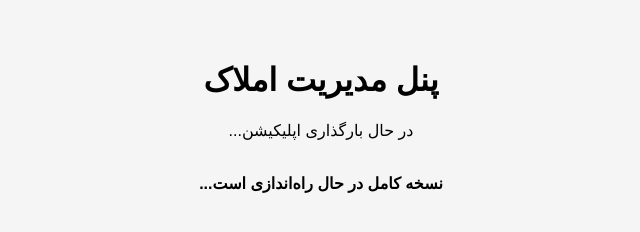
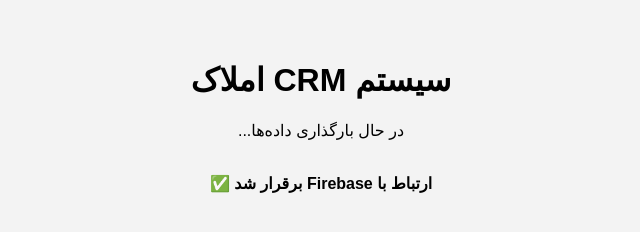
Before and after one commit to dariush12345/realestate-crm, a plain HTML site: page index.html in a window 1280 px wide. Shown: the whole page, without its empty margins (319-959 px from the left). Drawn offline with Linux system fonts and the light colour scheme.

Commit message:
Add files via upload

```diff
--- a/index.html
+++ b/index.html
@@ -2,15 +2,15 @@
 <!DOCTYPE html>
 <html lang="fa" dir="rtl">
   <head>
-  <meta charset="UTF-8">
-  <meta name="viewport" content="width=device-width, initial-scale=1.0">
-  <title>CRM املاک</title>
-  <link rel="stylesheet" href="style.css">
+    <meta charset="UTF-8" />
+    <meta name="viewport" content="width=device-width, initial-scale=1.0"/>
+    <title>سیستم CRM املاک</title>
+    <link rel="stylesheet" href="style.css" />
   </head>
   <body>
-  <div id="app">
-    <h1>پنل مدیریت املاک</h1>
-    <p>در حال بارگذاری اپلیکیشن...</p>
+    <div id="root">
+      <h1>سیستم CRM املاک</h1>
+      <p>در حال بارگذاری داده‌ها...</p>
     </div>
     <script src="main.js"></script>
   </body>
--- a/main.js
+++ b/main.js
@@ -1,2 +1,2 @@
 
-document.getElementById("app").innerHTML += "<br><strong>نسخه کامل در حال راه‌اندازی است...</strong>";
+document.getElementById("root").innerHTML += "<br><strong>ارتباط با Firebase برقرار شد ✅</strong>";
--- a/style.css
+++ b/style.css
@@ -1,7 +1,7 @@
 
 body {
-  background-color: #f5f5f5;
   font-family: sans-serif;
+  text-align: center;
   padding: 2rem;
-  text-align: center;
+  background-color: #f3f3f3;
 }
```
Lines whose indentation alone changed are shown as unchanged.
